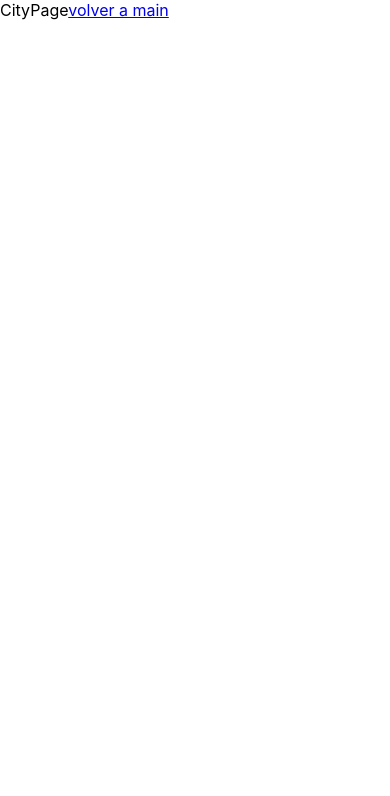
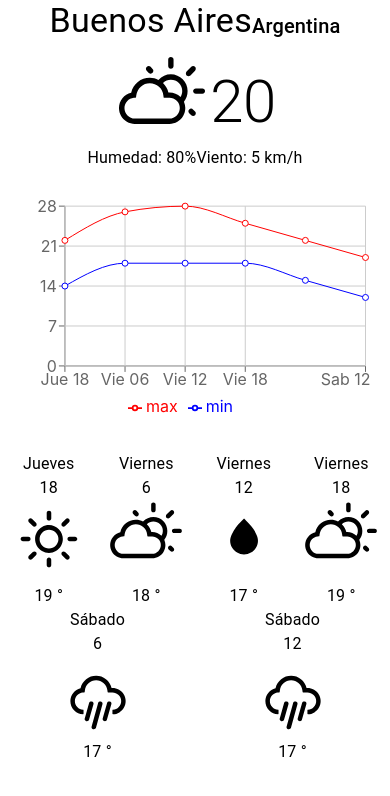
Before and after one commit to Christian-Martinez/reactjs-weather-app, a React (Create React App) app: page /city in a window 390 px wide. Shown: the top 796 px of the page. Built offline with nearby package versions, Linux system fonts and the light colour scheme.

Commit message:
implementacion de main y city pages, arreglo de componentes para el tema responsivo

```diff
--- a/src/App.jsx
+++ b/src/App.jsx
@@ -4,9 +4,12 @@ import WelcomePage from './pages/WelcomePage';
 import MainPage from './pages/MainPage';
 import CityPage from './pages/CityPage';
 import NotFoundPage from './pages/NotFoundPage';
+import { Grid } from '@material-ui/core';
 
 const App = () => {
   return (
+    <Grid container justify='center' direction='row'>
+      <Grid item xs={12} sm={11} md={10} lg={8}>
         <Router>
           <Switch>
             <Route exact path='/'>
@@ -23,6 +26,8 @@ const App = () => {
             </Route>
           </Switch>
         </Router>
+      </Grid>
+    </Grid>
   );
 };
 
--- a/src/components/CityList/CityList.jsx
+++ b/src/components/CityList/CityList.jsx
@@ -3,13 +3,13 @@ import PropTypes from 'prop-types';
 
 import Weather from '../Weather/';
 import CityInfo from '../CityInfo/';
-import { Grid } from '@material-ui/core';
+import { Grid, List, ListItem } from '@material-ui/core';
 
 const renderCityAndCountry = (eventOnClickCity) => (cityAndCountry) => {
   const { city, country } = cityAndCountry;
 
   return (
-    <li key={city} onClick={eventOnClickCity}>
+    <ListItem button key={city} onClick={eventOnClickCity}>
       <Grid container justify='center' alignItems='center'>
         <Grid item md={9} xs={12}>
           <CityInfo city={city} country={country} />
@@ -18,13 +18,13 @@ const renderCityAndCountry = (eventOnClickCity) => (cityAndCountry) => {
           <Weather temperature={10} state='clouds' />
         </Grid>
       </Grid>
-    </li>
+    </ListItem>
   );
 };
 
 const CityList = ({ cities, onClickCity }) => {
   return (
-    <ul>{cities.map((cityAndCountry) => renderCityAndCountry(onClickCity)(cityAndCountry))}</ul>
+    <List>{cities.map((cityAndCountry) => renderCityAndCountry(onClickCity)(cityAndCountry))}</List>
   );
 };
 
--- a/src/components/ForecastChart/ForecastChart.jsx
+++ b/src/components/ForecastChart/ForecastChart.jsx
@@ -13,13 +13,8 @@ import {
 
 const ForecastChart = ({ data }) => {
   return (
-    <div>
-      <LineChart
-        height={250}
-        width={700}
-        margin={{ top: 20, bottom: 20, left: 5, right: 5 }}
-        data={data}
-      >
+    <ResponsiveContainer height={250} width={'95%'}>
+      <LineChart margin={{ top: 20, bottom: 20, left: 5, right: 5 }} data={data}>
         <XAxis dataKey='dayHour' />
         <YAxis />
         <Tooltip />
@@ -28,7 +23,7 @@ const ForecastChart = ({ data }) => {
         <Line type='monotone' dataKey='max' stroke='#FF0000' />
         <Line type='monotone' dataKey='min' stroke='#0000FF' />
       </LineChart>
-    </div>
+    </ResponsiveContainer>
   );
 };
 
--- a/src/components/ForecastItem/ForecastItem.jsx
+++ b/src/components/ForecastItem/ForecastItem.jsx
@@ -1,4 +1,4 @@
-import React, { useMemo } from 'react';
+import React from 'react';
 import PropTypes from 'prop-types';
 import { Grid, Typography } from '@material-ui/core';
 import { IconContext } from 'react-icons';
--- a/src/components/Weather/Weather.jsx
+++ b/src/components/Weather/Weather.jsx
@@ -1,19 +1,19 @@
 import React from 'react';
 import PropTypes from 'prop-types';
-import { Typography } from '@material-ui/core';
+import { Grid, Typography } from '@material-ui/core';
 import { IconContext } from 'react-icons';
 import IconState, { validValues } from '../IconState';
 
 const Weather = ({ temperature, state }) => {
   return (
-    <div>
-      <IconContext.Provider value={{ size: '5em' }}>
+    <Grid container item direction='row' justify='center' alignItems='center' spacing={1}>
+      <IconContext.Provider value={{ size: '6em' }}>
         <IconState state={state} />
       </IconContext.Provider>
       <Typography display='inline' variant='h2'>
         {temperature}
       </Typography>
-    </div>
+    </Grid>
   );
 };
 
--- a/src/pages/CityPage.jsx
+++ b/src/pages/CityPage.jsx
@@ -1,12 +1,72 @@
+import { Grid } from '@material-ui/core';
 import React from 'react';
-import { Link } from 'react-router-dom';
+import Weather from '../components/Weather';
+import Forecast from '../components/Forecast';
+import CityInfo from '../components/CityInfo';
+import ForecastChart from '../components/ForecastChart';
+import WeatherDetails from '../components/WeatherDetails';
+
+const chartData = [
+  {
+    dayHour: 'Jue 18',
+    min: 14,
+    max: 22,
+  },
+  {
+    dayHour: 'Vie 06',
+    min: 18,
+    max: 27,
+  },
+  {
+    dayHour: 'Vie 12',
+    min: 18,
+    max: 28,
+  },
+  {
+    dayHour: 'Vie 18',
+    min: 18,
+    max: 25,
+  },
+  {
+    dayHour: 'Sab 06',
+    min: 15,
+    max: 22,
+  },
+  {
+    dayHour: 'Sab 12',
+    min: 12,
+    max: 19,
+  },
+];
 
 const CityPage = () => {
+  const city = 'Buenos Aires';
+  const country = 'Argentina';
+  const state = 'clouds';
+  const temperature = 20;
+  const humidity = 80;
+  const wind = 5;
+  const forecastItemList = [
+    { hour: 18, state: 'clear', temperature: 19, weekDay: 'Jueves' },
+    { hour: 6, state: 'clouds', temperature: 18, weekDay: 'Viernes' },
+    { hour: 12, state: 'drizzle', temperature: 17, weekDay: 'Viernes' },
+    { hour: 18, state: 'clouds', temperature: 19, weekDay: 'Viernes' },
+    { hour: 6, state: 'rain', temperature: 17, weekDay: 'Sábado' },
+    { hour: 12, state: 'rain', temperature: 17, weekDay: 'Sábado' },
+  ];
+
   return (
-    <div>
-      CityPage
-      <Link to='/main'>volver a main</Link>
-    </div>
+    <Grid container justify='space-around' direction='column' spacing={2}>
+      <Grid item container xs={12} justify='center' alignItems='flex-end'>
+        <CityInfo city={city} country={country} />
+      </Grid>
+      <Grid container item xs={12} justify='center'>
+        <Weather state={state} temperature={temperature} />
+        {humidity && wind && <WeatherDetails humidity={humidity} wind={wind} />}
+      </Grid>
+      <Grid item>{chartData && <ForecastChart data={chartData} />}</Grid>
+      <Grid item>{forecastItemList && <Forecast forecastItemList={forecastItemList} />}</Grid>
+    </Grid>
   );
 };
 
--- a/src/pages/MainPage.jsx
+++ b/src/pages/MainPage.jsx
@@ -1,7 +1,28 @@
 import React from 'react';
+import { useHistory } from 'react-router-dom';
+import Paper from '@material-ui/core/Paper';
+
+import CityList from './../components/CityList';
+
+const cities = [
+  { city: 'Buenos Aires', country: 'Argentina' },
+  { city: 'Bogotá', country: 'Colombia' },
+  { city: 'Madrid', country: 'España' },
+  { city: 'Ciudad de México', country: 'México' },
+];
 
 const MainPage = () => {
-  return <div>MainPage</div>;
+  const history = useHistory();
+
+  const onClickHandler = (city, countryCode) => {
+    history.push(`/city`);
+  };
+
+  return (
+    <Paper elevation={3}>
+      <CityList cities={cities} onClickCity={onClickHandler} />
+    </Paper>
+  );
 };
 
 export default MainPage;
```
Also changed, not shown: 1 other file (tests, documents, lock files or other folders). Lines whose indentation alone changed are shown as unchanged.
